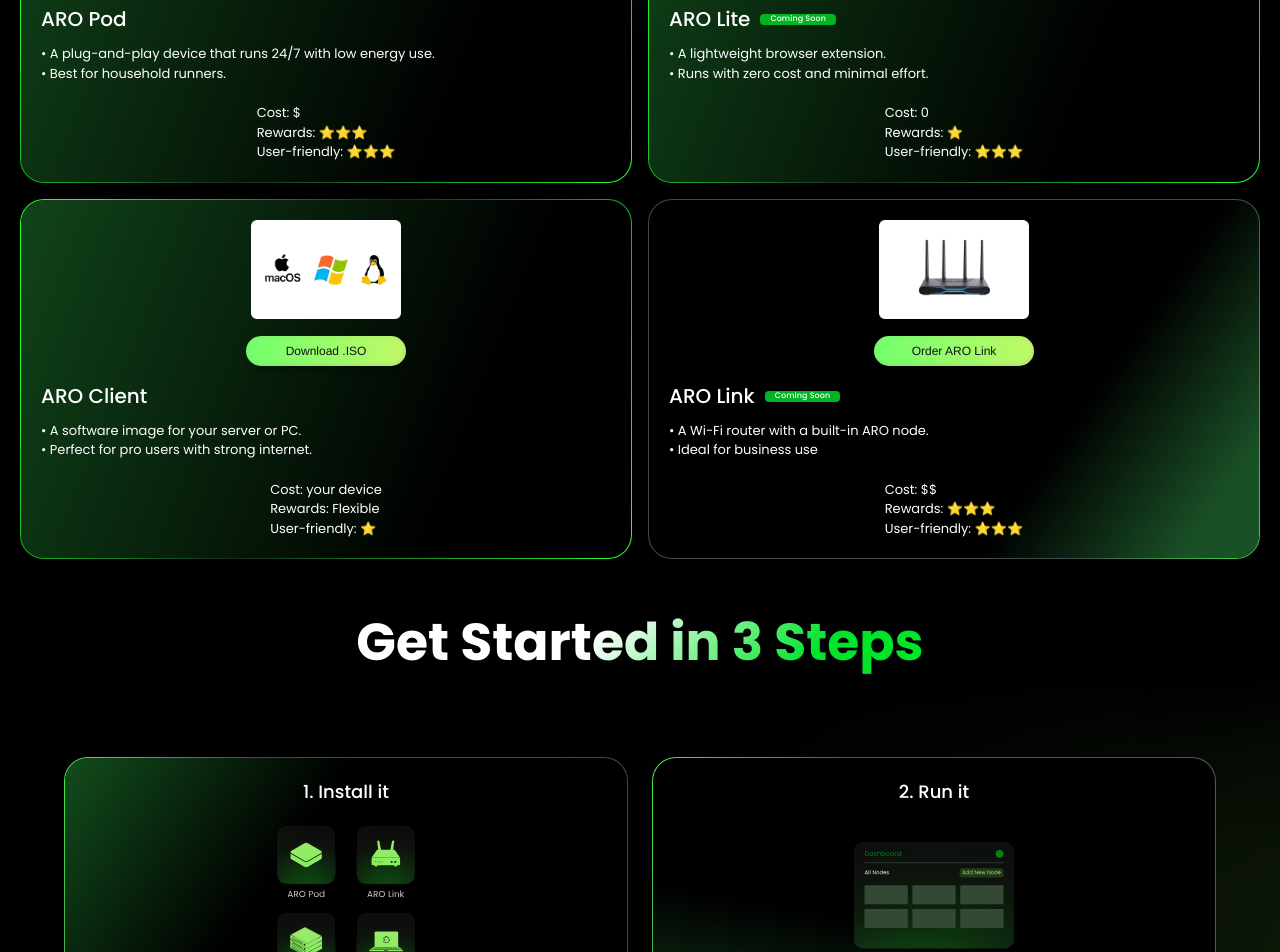
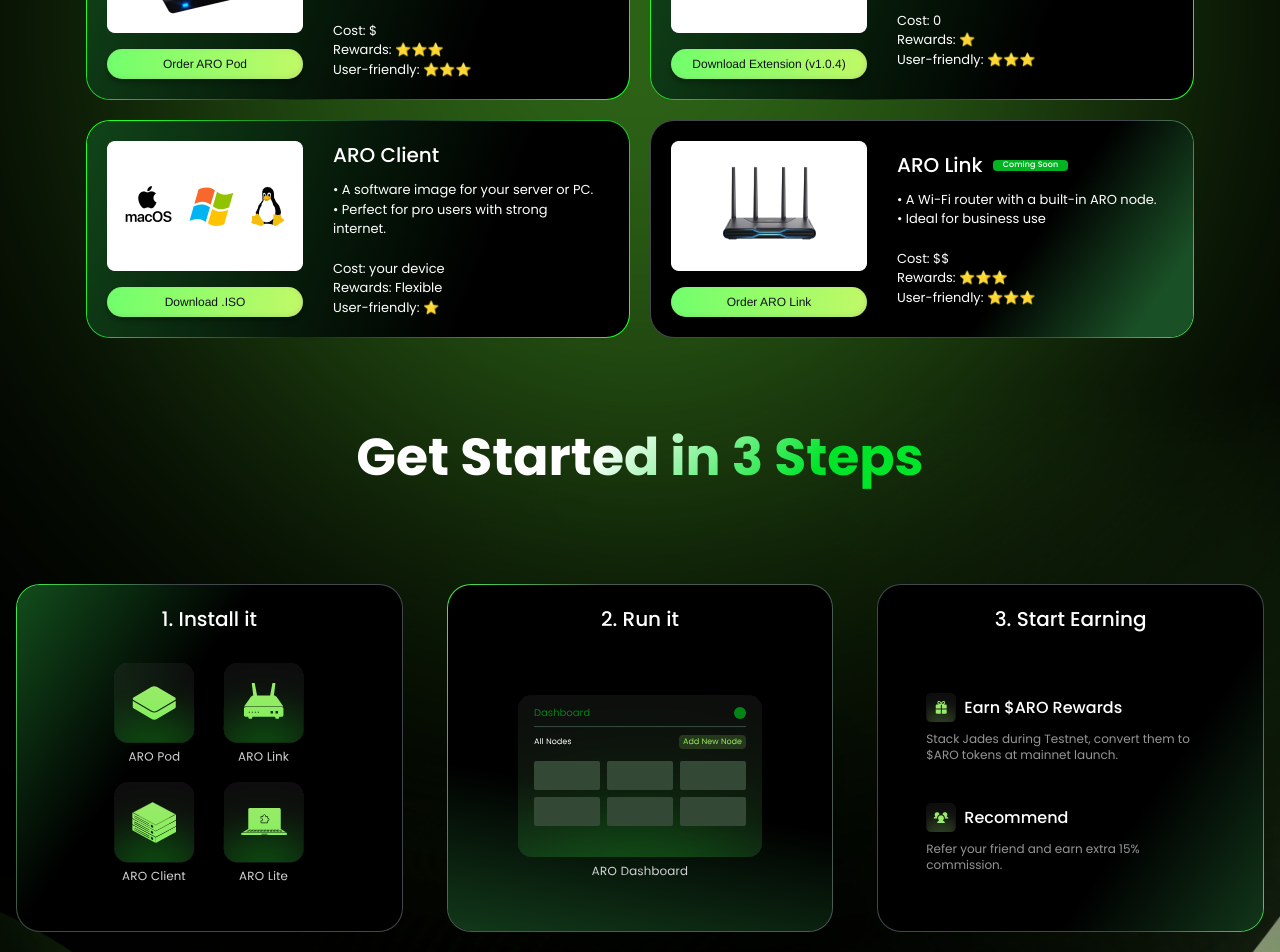
Before and after one commit to aro-network/aro-official-shop, a Next.js app: page /get-a-node in a window 1280 px wide. Shown: the part 540-1492 px from the top of the page. Built offline with nearby package versions, Linux system fonts and the light colour scheme.

Commit message:
[prod]fix bug

```diff
--- a/src/app/components/AGetANode.tsx
+++ b/src/app/components/AGetANode.tsx
@@ -105,40 +105,40 @@ const NodeSelectionSection = () => {
 "bg-[linear-gradient(0deg,rgb(255,255,255,0.06),rgb(255,255,255,0.06)),linear-gradient(281.06deg,rgb(0,255,13,0.5)_-9.12%,rgb(115,115,115,0)_39.24%)] backdrop-blur-[12px] rounded-3xl flex-none order-3"    },
   ];
 
-  const maxWidthClassName = 'ultrawide:max-w-[2800px] 4xl:max-w-[2400px] 3xl:max-w-[2000px] 2xl:max-w-[1600px] xl:max-w-[1500px] llg:max-w-[1440px] lg:max-w-[1200px] md:max-w-[900px] mo:max-w-full sm:max-w-full xsm:max-w-full w-full mx-auto ultrawide:px-20 4xl:px-18 3xl:px-16 2xl:px-16 xl:px-16 llg:px-[100px] lg:px-[80px] md:px-[60px] mo:px-8 sm:px-4 xsm:px-5';
+  const maxWidthClassName = 'max-w-[1140px] w-full mx-auto px-4 mo:px-5';
 
   return (
-    <div className={cn("flex flex-col items-center", maxWidthClassName)}>
-      <div className="grid grid-cols-[repeat(auto-fill,minmax(27.5rem,1fr))] md:grid-cols-2 mo:grid-cols-1 w-full gap-5 md:gap-4">
+    <div className={cn("flex flex-col items-center",maxWidthClassName)}>
+      <div className="grid grid-cols-[repeat(auto-fill,minmax(27.5rem,1fr))] mo:grid-cols-1 w-full gap-5 mo:gap-4">
       {nodeOptions.map((node,index) => (
         <LinerGridentBorder
           key={node.id}
           type={`${index ==3 ?'7' : '1'}`}
           className="rounded-3xl"
-          // className="flex w-full max-w-[544px] h-auto max-h-[216px] items-center gap-[30px] md:gap-5 mo:gap-4 p-5 md:p-4 mo:p-4 mo:flex-col mo:text-center rounded-3xl border-2 border-solid border-transparent backdrop-blur-md backdrop-brightness-[100%] [-webkit-backdrop-filter:blur(12px)_brightness(100%)] relative overflow-hidden"
+          // className="flex w-full max-w-[544px] h-auto max-h-[216px] items-center gap-[30px] mo:gap-4 p-5 mo:p-4 mo:flex-col mo:text-center rounded-3xl border-2 border-solid border-transparent backdrop-blur-md backdrop-brightness-[100%] [-webkit-backdrop-filter:blur(12px)_brightness(100%)] relative overflow-hidden"
           // style={{
           //   background: `padding-box linear-gradient(0deg,rgba(255,255,255,0.06) 0%,rgba(255,255,255,0.06) 100%), border-box ${node.gradient}`,
           //   backgroundClip: 'padding-box, border-box',
           // }}
         >
-          <CardContent className="p-20px flex items-center gap-[30px] md:gap-4 mo:gap-4 w-full md:flex-col mo:flex-col">
-            <div className="inline-flex flex-col items-start md:items-center mo:items-center gap-4 relative flex-[0_0_auto]">
+          <CardContent className="p-5 mo:p-4 flex items-center gap-[30px] mo:flex-col mo:gap-4 w-full">
+            <div className="inline-flex flex-col items-start mo:items-center gap-4 relative flex-[0_0_auto]">
               <div
-                className="relative w-[196px] h-[130px] md:w-[150px] md:h-[100px] mo:w-[120px] mo:h-[80px] bg-center bg-no-repeat bg-contain"
+                className="relative w-[196px] h-[130px] mo:w-[140px] mo:h-[90px] bg-center bg-no-repeat bg-contain"
                 style={{ backgroundImage: `url(${node.image})` }}
                 aria-label={`${node.title} image`}
               />
 
               <Button
                 onClick={() => handleOrderClick(node.id)}
-                className="flex w-[196px] md:w-[160px] mo:w-[180px] h-[30px] items-center justify-center gap-2.5 px-9 py-0 rounded-3xl shadow-[0px_4px_4px_#00000040,inset_-1px_-1px_5.8px_#8b8b8b3b] bg-[linear-gradient(90deg,rgba(113,255,108,1)_0%,rgba(193,249,103,1)_100%)] hover:bg-[linear-gradient(90deg,rgba(113,255,108,0.9)_0%,rgba(193,249,103,0.9)_100%)] cursor-pointer">
-                <span className="relative w-fit [font-family:'Albert_Sans',Helvetica] font-medium text-[#11111c] text-xs tracking-[0] leading-[normal] whitespace-nowrap">
+                className="flex w-[196px] mo:w-full h-[30px] mo:h-[36px] items-center justify-center gap-2.5 px-9 mo:px-6 py-0 mo:py-1 rounded-3xl shadow-[0px_4px_4px_#00000040,inset_-1px_-1px_5.8px_#8b8b8b3b] bg-[linear-gradient(90deg,rgba(113,255,108,1)_0%,rgba(193,249,103,1)_100%)] hover:bg-[linear-gradient(90deg,rgba(113,255,108,0.9)_0%,rgba(193,249,103,0.9)_100%)] cursor-pointer">
+                <span className="relative w-fit [font-family:'Albert_Sans',Helvetica] font-medium text-[#11111c] text-xs mo:text-sm tracking-[0] leading-[normal] whitespace-nowrap mo:text-center">
                   {node.buttonText}
                 </span>
               </Button>
             </div>
 
-            <div className="flex flex-col w-[265px] md:w-full mo:w-full items-start md:items-center mo:items-center gap-5 relative">
+            <div className="flex flex-col w-[265px] mo:w-full items-start mo:items-center gap-5 mo:gap-4 relative">
               <div className="flex flex-col items-start gap-2.5 relative self-stretch w-full flex-[0_0_auto]">
                 <div className="inline-flex items-center gap-2.5 relative flex-[0_0_auto]">
                   <h3 className="w-fit mt-[-1.00px] font-medium text-white text-xl tracking-[0] leading-[30px] whitespace-nowrap relative [font-family:'Poppins',Helvetica]">
@@ -181,37 +181,37 @@ const NodeSelectionSection = () => {
 };
 
 const EarningStepsSection = () => {
-  const maxWidthClassName = 'max-w-screen-xl w-full mx-auto px-4 md:px-8 lg:px-16';
+  const maxWidthClassName = 'max-w-screen-xl w-full mx-auto px-4 mo:px-5';
   return (
-    <div className="flex flex-col items-center gap-11 md:gap-8 mo:gap-8">
+    <div className="flex flex-col items-center gap-11 mo:gap-8">
       <TitleText text="Get Started in 3 Steps" />
-      <div className={cn("grid grid-cols-3 md:grid-cols-2 mo:grid-cols-1 gap-11 md:gap-6 mo:gap-5", maxWidthClassName)}>
+      <div className={cn("grid grid-cols-3 gap-11 mo:grid-cols-1 mo:gap-5", maxWidthClassName)}>
         <LinerGridentBorder type="2" className="rounded-3xl">
-          <div className="px-6 pt-5 pb-12 flex flex-col items-center gap-[30px] md:gap-5">
-            <div className="w-full text-white font-medium text-xl md:text-lg font-Space_Grotesk text-center">1. Install it</div>
-            <img alt="Install it" src="/installnodes.svg" className="w-[190px] h-[220px] md:w-[140px] md:h-[160px] mo:w-[120px] mo:h-[140px]" />
+          <div className="px-6 mo:px-4 pt-5 mo:pt-4 pb-12 mo:pb-8 flex flex-col items-center gap-[30px] mo:gap-5">
+            <div className="w-full text-white font-medium text-xl mo:text-lg font-Space_Grotesk text-center">1. Install it</div>
+            <img alt="Install it" src="/installnodes.svg" className="w-[190px] h-[220px] mo:w-[140px] mo:h-[160px]" />
           </div>
         </LinerGridentBorder>
         <LinerGridentBorder type="3" className="rounded-3xl">
-          <div className="px-6 pt-5 pb-12 flex flex-col items-center gap-[30px] md:gap-5">
-            <div className="w-full text-white font-medium text-xl md:text-lg font-Space_Grotesk text-center">2. Run it</div>
-            <img alt="Run it" src="/runit.svg" className="w-[244px] h-[183px] md:w-[160px] md:h-[120px] mo:w-[120px] mo:h-[100px] mt-8 md:mt-4" />
+          <div className="px-6 mo:px-4 pt-5 mo:pt-4 pb-12 mo:pb-8 flex flex-col items-center gap-[30px] mo:gap-5">
+            <div className="w-full text-white font-medium text-xl mo:text-lg font-Space_Grotesk text-center">2. Run it</div>
+            <img alt="Run it" src="/runit.svg" className="w-[244px] h-[183px] mo:w-[180px] mo:h-[135px] mt-8 mo:mt-4" />
           </div>
         </LinerGridentBorder>
-        <LinerGridentBorder type="4" className="rounded-3xl md:col-span-2 mo:col-span-1">
-          <div className="px-6 pt-5 pb-12 flex flex-col items-center gap-[60px] md:gap-[30px] mo:gap-[30px] justify-between">
-            <div className="w-full text-white font-medium text-xl md:text-lg font-Space_Grotesk text-center">3. Start Earning</div>
-            <div className="flex flex-col gap-10 md:gap-5 px-6 items-center w-full">
-              <div className="text-xs md:text-xs mo:text-[10px] text-[#969696] flex flex-col gap-2 ">
-                <div className="flex items-center gap-2 text-base md:text-sm mo:text-sm font-medium text-white">
-                  <img alt="Earn" src="/earn.svg" className="w-[30px] h-[30px] md:w-5 md:h-5 mo:w-5 mo:h-5" />
+        <LinerGridentBorder type="4" className="rounded-3xl">
+          <div className="px-6 mo:px-4 pt-5 mo:pt-4 pb-12 mo:pb-8 flex flex-col items-center gap-[60px] mo:gap-8 justify-between">
+            <div className="w-full text-white font-medium text-xl mo:text-lg font-Space_Grotesk text-center">3. Start Earning</div>
+            <div className="flex flex-col gap-10 mo:gap-6 px-6 mo:px-4 items-center w-full">
+              <div className="text-xs mo:text-xs text-[#969696] flex flex-col gap-2 mo:gap-1">
+                <div className="flex items-center gap-2 text-base mo:text-sm font-medium text-white">
+                  <img alt="Earn" src="/earn.svg" className="w-[30px] h-[30px] mo:w-[24px] mo:h-[24px]" />
                   Earn $ARO Rewards
                 </div>
                 Stack Jades during Testnet, convert them to $ARO tokens at mainnet launch.
               </div>
-              <div className="text-xs md:text-xs mo:text-[10px] text-[#969696] flex flex-col gap-2">
-                <div className="flex items-center gap-2 text-base md:text-sm mo:text-sm font-medium text-white">
-                  <img alt="Earn" src="/friends.svg" className="w-[30px] h-[30px] md:w-5 md:h-5 mo:w-5 mo:h-5" />
+              <div className="text-xs mo:text-xs text-[#969696] flex flex-col gap-2 mo:gap-1">
+                <div className="flex items-center gap-2 text-base mo:text-sm font-medium text-white">
+                  <img alt="Earn" src="/friends.svg" className="w-[30px] h-[30px] mo:w-[24px] mo:h-[24px]" />
                   Recommend
                 </div>
                 Refer your friend and earn extra 15% commission.
@@ -232,7 +232,7 @@ const GetStartedSection = () => {
         type="2"
         onClick={() => window.open(dashboardSignup, '_blank')}
         content="Get Started Now"
-        className={cn('mt-[52px] mb-[124px] mo:mb-16 font-Space_Grotesk text-lg px-12 py-4 mo:px-8 mo:py-3 mo:text-base')}
+        className={cn('mt-[52px] mo:mt-8 mb-[124px] mo:mb-16 font-Space_Grotesk text-lg mo:text-base px-12 mo:px-8 py-4 mo:py-3')}
       />
     </AosAnimItem>
   );
@@ -247,30 +247,30 @@ export const AGetANode: React.FC<AGetANodeProps> = ({ children, className }) =>
   return (
     <div className={cn("w-full bg-black relative", className)}>
       <div
-        className=" w-full h-full bg-bottom bg-contain  bg-no-repeat bg-[url(/GetANodePicture/bg1.png)] ">
+        className="w-full h-full bg-bottom mo:bg-center bg-contain bg-no-repeat bg-[url(/GetANodePicture/bg1.png)]">
 
 
-      <div className="absolute ultrawide:w-[2800px] 4xl:w-[2400px] 3xl:w-[2200px] 2xl:w-[2000px] xl:w-[1900px] llg:w-[1800px] lg:w-[1600px] md:w-[1200px] mo:w-full sm:w-full xsm:w-full ultrawide:h-[1400px] 4xl:h-[1300px] 3xl:h-[1200px] 2xl:h-[1150px] xl:h-[1120px] llg:h-[1116px] lg:h-[1000px] md:h-[800px] mo:h-full sm:h-full xsm:h-full top-0 left-0">
-        <div className="absolute ultrawide:w-[1400px] ultrawide:h-[1400px] 4xl:w-[1300px] 4xl:h-[1300px] 3xl:w-[1200px] 3xl:h-[1200px] 2xl:w-[1150px] 2xl:h-[1150px] xl:w-[1120px] xl:h-[1120px] llg:w-[1116px] llg:h-[1116px] lg:w-[1000px] lg:h-[1000px] md:w-[600px] md:h-[600px] mo:w-[400px] mo:h-[400px] sm:w-[300px] sm:h-[300px] xsm:w-[350px] xsm:h-[350px] top-0 ultrawide:left-[1400px] 4xl:left-[1200px] 3xl:left-[1100px] 2xl:left-[1000px] xl:left-[950px] llg:left-[900px] lg:left-[800px] md:left-1/2 mo:left-1/2 sm:left-1/2 xsm:left-1/2 md:transform md:-translate-x-1/2 mo:transform mo:-translate-x-1/2 sm:transform sm:-translate-x-1/2 xsm:transform xsm:-translate-x-1/2 bg-[#5cc92e] opacity-50 ultrawide:rounded-[700px] 4xl:rounded-[650px] 3xl:rounded-[600px] 2xl:rounded-[575px] xl:rounded-[560px] llg:rounded-[558px] lg:rounded-[500px] md:rounded-[300px] mo:rounded-[200px] sm:rounded-[150px] xsm:rounded-[175px] ultrawide:blur-[250px] 4xl:blur-[230px] 3xl:blur-[220px] 2xl:blur-[210px] xl:blur-[205px] llg:blur-[200px] lg:blur-[180px] md:blur-[120px] mo:blur-[100px] sm:blur-[80px] xsm:blur-[90px]" />
+      <div className="absolute w-full h-full top-0 left-0">
+        <div className="absolute w-[1000px] h-[1000px] mo:w-[600px] mo:h-[600px] top-0 left-1/2 transform -translate-x-1/2 bg-[#5cc92e] opacity-50 rounded-[500px] mo:rounded-[300px] blur-[180px] mo:blur-[120px]" />
       </div>
 
-      <div className="relative z-10 ultrawide:pb-24 4xl:pb-22 3xl:pb-20 2xl:pb-20 xl:pb-20 llg:pb-20 lg:pb-18 md:pb-15 mo:pb-12 sm:pb-10 xsm:pb-11">
-        <div className="ultrawide:pt-[140px] 4xl:pt-[130px] 3xl:pt-[125px] 2xl:pt-[124px] xl:pt-[124px] llg:pt-[124px] lg:pt-[100px] md:pt-20 mo:pt-16 sm:pt-14 xsm:pt-15 ultrawide:pb-20 4xl:pb-18 3xl:pb-16 2xl:pb-16 xl:pb-16 llg:pb-16 lg:pb-14 md:pb-12 mo:pb-10 sm:pb-8 xsm:pb-9">
-          <div className="flex flex-col items-center ultrawide:gap-8 4xl:gap-7 3xl:gap-6 2xl:gap-6 xl:gap-6 llg:gap-6 lg:gap-5 md:gap-4 mo:gap-4 sm:gap-3 xsm:gap-3 w-container m-auto ultrawide:max-w-[2800px] 4xl:max-w-[2400px] 3xl:max-w-[2000px] 2xl:max-w-[1600px] xl:max-w-[1500px] llg:max-w-[1440px] md:w-full mo:w-full sm:w-full xsm:w-full ultrawide:px-20 4xl:px-18 3xl:px-16 2xl:px-16 xl:px-16 llg:px-[100px] lg:px-[80px] md:px-[60px] mo:px-6 sm:px-4 xsm:px-5">
-            <h1 className="bg-[linear-gradient(353deg,rgba(0,228,42,1)_17%,rgba(255,255,255,1)_59%)] [-webkit-background-clip:text] bg-clip-text [-webkit-text-fill-color:transparent] [text-fill-color:transparent] [font-family:'Poppins',Helvetica] font-bold text-transparent ultrawide:text-[80px] 4xl:text-[70px] 3xl:text-[60px] 2xl:text-[55px] xl:text-[52px] llg:text-[50px] lg:text-[45px] md:text-[32px] mo:text-[30px] sm:text-[26px] xsm:text-[28px] ultrawide:tracking-[-4.00px] 4xl:tracking-[-3.50px] 3xl:tracking-[-3.00px] 2xl:tracking-[-2.75px] xl:tracking-[-2.60px] llg:tracking-[-2.50px] lg:tracking-[-2.25px] md:tracking-[-1.60px] mo:tracking-[-1.50px] sm:tracking-[-1.30px] xsm:tracking-[-1.40px] ultrawide:leading-[88px] 4xl:leading-[77px] 3xl:leading-[66px] 2xl:leading-[60.5px] xl:leading-[57.2px] llg:leading-[55px] lg:leading-[49.5px] md:leading-[35.2px] mo:leading-[33px] sm:leading-[28.6px] xsm:leading-[30.8px] text-center mo:whitespace-normal sm:whitespace-normal xsm:whitespace-normal">
+      <div className="relative z-10 pb-20 mo:pb-12">
+        <div className="pt-[124px] mo:pt-16 pb-16 mo:pb-10">
+          <div className="flex flex-col items-center gap-6 mo:gap-4 m-auto max-w-[1600px] w-full px-16 mo:px-6">
+            <h1 className="bg-[linear-gradient(353deg,rgba(0,228,42,1)_17%,rgba(255,255,255,1)_59%)] [-webkit-background-clip:text] bg-clip-text [-webkit-text-fill-color:transparent] [text-fill-color:transparent] [font-family:'Poppins',Helvetica] font-bold text-transparent text-[55px] mo:text-[30px] tracking-[-2.75px] mo:tracking-[-1.50px] leading-[60.5px] mo:leading-[33px] text-center">
               Pick Your ARO Node
             </h1>
-            <p className="[font-family:'Poppins',Helvetica] font-normal text-[#d3d3d6] ultrawide:text-2xl 4xl:text-xl 3xl:text-lg 2xl:text-lg xl:text-lg llg:text-lg lg:text-base md:text-sm mo:text-sm sm:text-xs xsm:text-sm text-center tracking-[0] ultrawide:leading-[38.4px] 4xl:leading-[32px] 3xl:leading-[28.8px] 2xl:leading-[28.8px] xl:leading-[28.8px] llg:leading-[28.8px] lg:leading-[25.6px] md:leading-[22.4px] mo:leading-[22.4px] sm:leading-[19.2px] xsm:leading-[22.4px] ultrawide:max-w-[1200px] 4xl:max-w-[1000px] 3xl:max-w-[900px] 2xl:max-w-[850px] xl:max-w-[820px] llg:max-w-[798px] lg:max-w-[700px] md:max-w-[500px] mo:max-w-[400px] sm:max-w-[300px] xsm:max-w-[350px] md:px-4 mo:px-2 sm:px-1 xsm:px-2">
+            <p className="[font-family:'Poppins',Helvetica] font-normal text-[#d3d3d6] text-lg mo:text-sm text-center tracking-[0] leading-[28.8px] mo:leading-[22.4px] max-w-[850px] mo:max-w-[400px] px-4 mo:px-2">
               Explore ARO Network&apos;s diverse nodes—hardware, software, and browser extensions—then choose the perfect ARO Node for you.
             </p>
           </div>
         </div>
 
-        <div className="ultrawide:pb-24 4xl:pb-22 3xl:pb-20 2xl:pb-20 xl:pb-20 llg:pb-20 lg:pb-18 md:pb-15 mo:pb-12 sm:pb-10 xsm:pb-11">
+        <div className="pb-20 mo:pb-12">
           <NodeSelectionSection />
         </div>
 
-        <div className="ultrawide:pb-24 4xl:pb-22 3xl:pb-20 2xl:pb-20 xl:pb-20 llg:pb-20 lg:pb-18 md:pb-15 mo:pb-12 sm:pb-10 xsm:pb-11">
+        <div className="pb-20 mo:pb-12">
           <EarningStepsSection />
         </div>
 
```
Also changed, not shown: src/app/components/AAroPod.tsx (+25 -2 lines).
